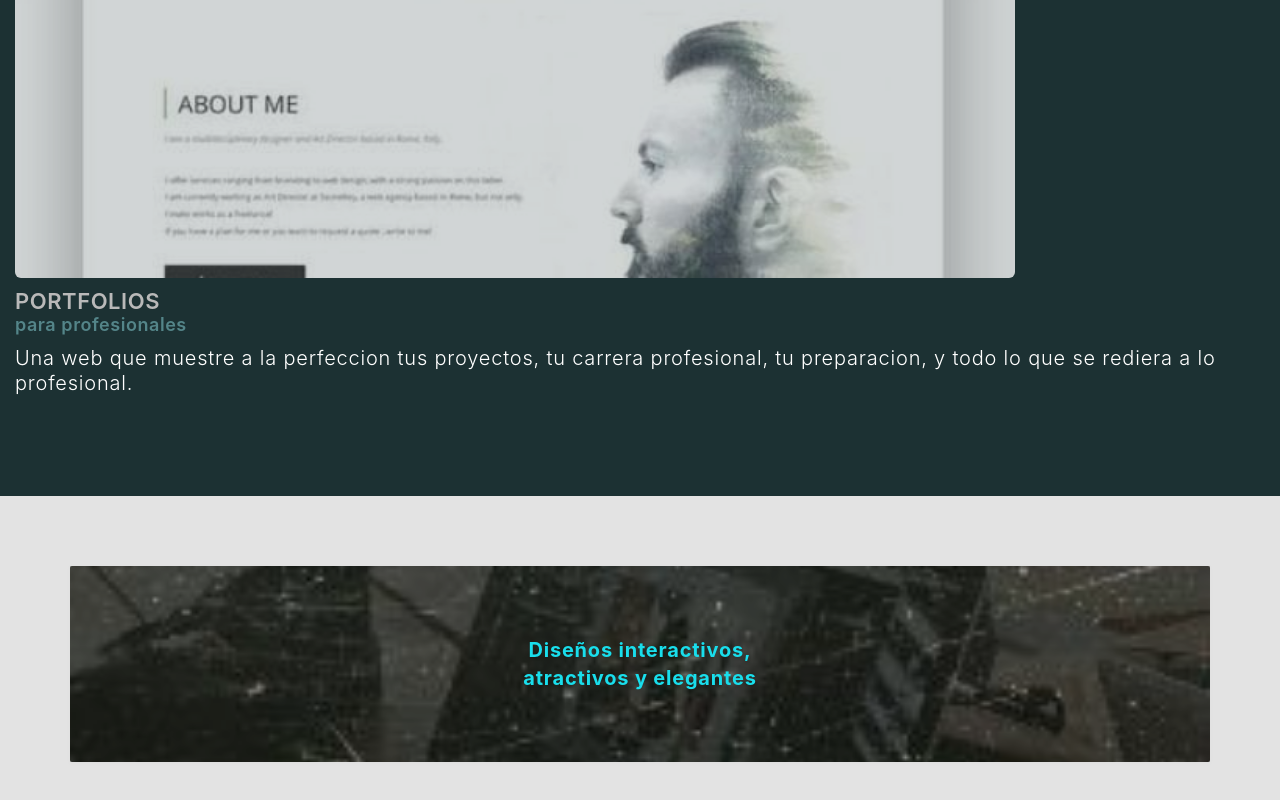
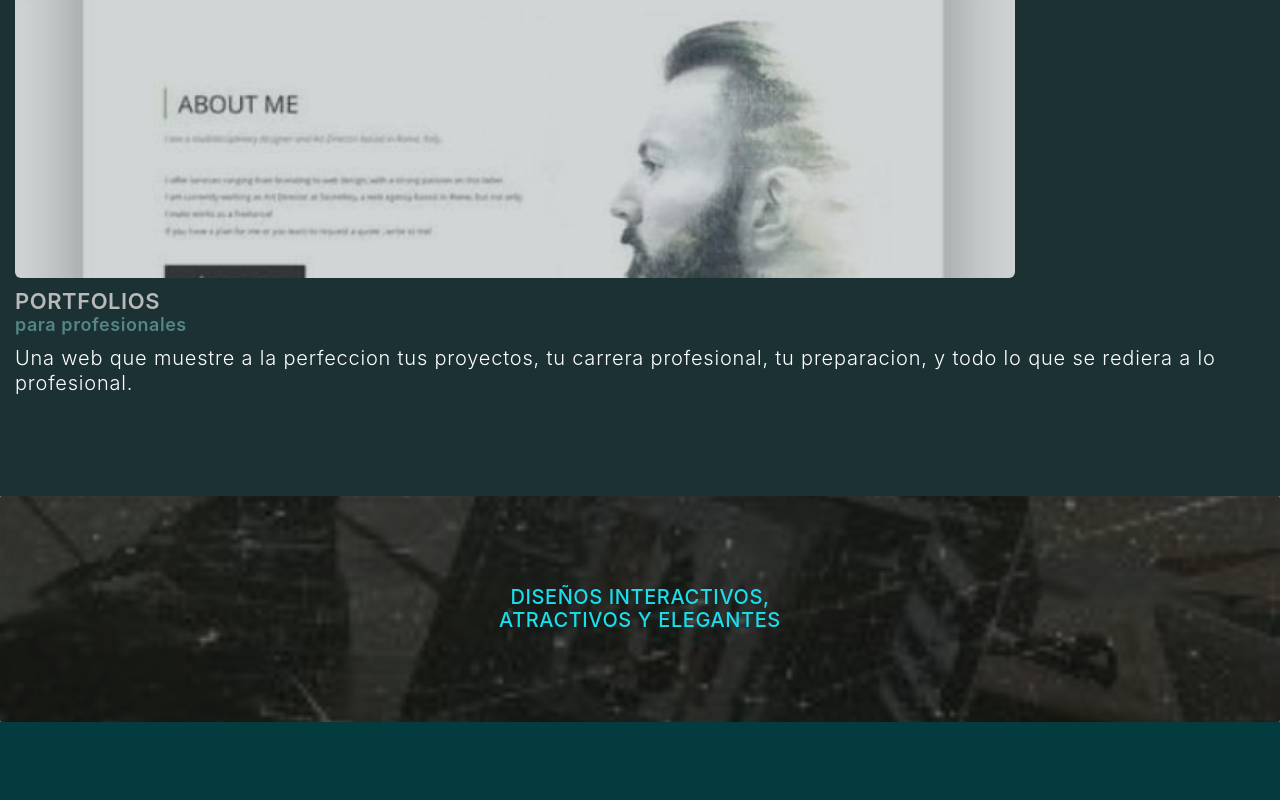
Before and after one commit to matidehoyos/Web-mododigital-react-tailwind, a React (Vite) app in the folder cliente/: page / in a window 1280 px wide. Shown: the part 3736-4536 px from the top of the page. After the commit the page ends 4458 px from the top, so only its background shows below. Built offline with nearby package versions, Linux system fonts and the light colour scheme.

Commit message:
¨fsf¨¨

```diff
--- a/cliente/src/components/Interact.jsx
+++ b/cliente/src/components/Interact.jsx
@@ -3,9 +3,9 @@ import React from 'react';
 const Interact = () => {
   return (
 
-        <div className="w-screen p-[70px] bg-[#e3e3e3]">
+        <div className="w-screen pY-[80px] bg-[#e3e3e3]">
             <div className="w-[100%] bg-[url('/diseno.jpeg')] bg-cover bg-center rounded-sm">
-                  <h3 className='py-[70px] bg-[#111] bg-cover bg-opacity-20 text-[#19deec] text-[20px] font-[700] text-center leading-[28px] tracking-[.8px] drop-shadow'>Diseños interactivos,<br/>atractivos y elegantes</h3>
+                  <h3 className='py-[90px] bg-[#111] bg-cover bg-opacity-40 text-[#19deec] text-[20px] font-[500] text-center leading-[23px] tracking-[.6px] drop-shadow'>DISEÑOS INTERACTIVOS,<br/>ATRACTIVOS Y ELEGANTES</h3>
             </div>
         </div>
   );
```
